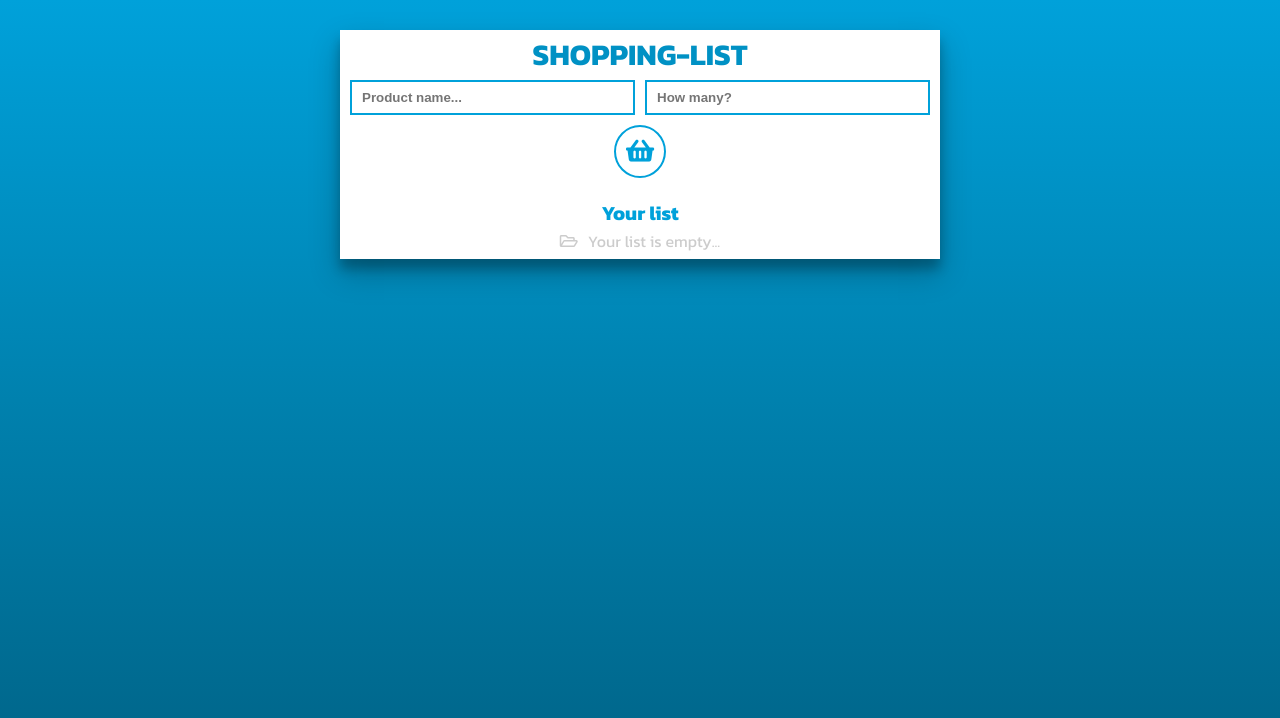
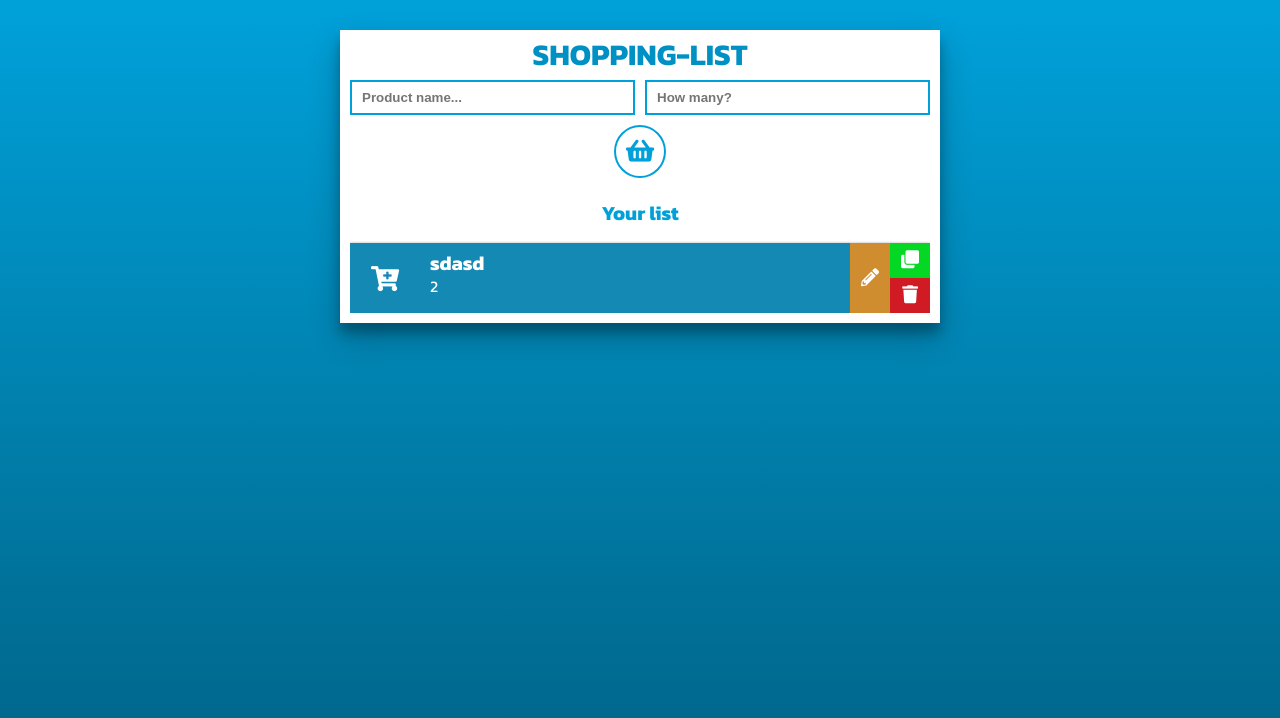
Before and after one commit to oleg9952/assignments, an Angular app: page / in a window 1280 px wide. Shown: the top 718 px of the page. Built offline with nearby package versions, Linux system fonts and the light colour scheme.

Commit message:
in progress

```diff
--- a/src/app/Components/form/form.component.ts
+++ b/src/app/Components/form/form.component.ts
@@ -1,4 +1,5 @@
-import { Component, OnInit, ViewChild, Output, EventEmitter } from '@angular/core';
+import { Component, OnInit, ViewChild } from '@angular/core';
+import { ShoppingService } from 'src/app/Services/shopping.service';
 
 export interface FormDataInterf {
   name: string;
@@ -11,12 +12,10 @@ export interface FormDataInterf {
   styleUrls: ['./form.component.scss']
 })
 export class FormComponent implements OnInit {
-  @Output() onNewProduct = new EventEmitter<FormDataInterf>();
-
   @ViewChild('productName') productName;
   @ViewChild('productAmount') productAmount;
 
-  constructor() { }
+  constructor(private shoppingService: ShoppingService) { }
 
   ngOnInit(): void {
   }
@@ -30,7 +29,7 @@ export class FormComponent implements OnInit {
       amount: parseInt(this.productAmount.nativeElement.value)
     }
 
-    this.onNewProduct.emit(data);
+    this.shoppingService.addNewProduct(data);
 
     form.reset();
   }
--- a/src/app/Components/product/product.component.html
+++ b/src/app/Components/product/product.component.html
@@ -1,14 +1,44 @@
 <div class="product">
+    <i class="fas fa-cart-plus"></i>
     <div class="product__content">
-        <i class="fas fa-cart-plus"></i>
-        <p class="product__name">{{ product.name }}</p>
-        <p class="product__amount">{{ product.amount }}</p>
+        <div
+            class="product__details"
+            [ngClass]="{active: editInput ? false : true}"
+        >
+            <p class="product__name">{{ product.name }}</p>
+            <p class="product__amount">{{ product.amount }}</p>
+        </div>
+        <div
+            class="product__edit-holder"
+            [ngClass]="{active: editInput}"
+        >
+            <input
+                type="text"
+                [value]="product.name"
+                #editedName
+            >
+        </div>
     </div>
+    <button
+        class="product__edit-btn"
+        (click)="editInput = !editInput"
+        *ngIf="!editInput;else saveBtn"
+    >
+        <i class="fas fa-pencil-alt"></i>
+    </button>
+    <ng-template #saveBtn>
+        <button
+            class="product__edit-btn save--btn"
+            (click)="handleEdit(product.id, editedName.value)"
+        >
+            <i class="fas fa-save"></i>
+        </button>
+    </ng-template>
     <div class="product__controls">
-        <button (click)="handleClone(product)">
+        <button (click)="shoppingService.cloneProduct(product)">
             <i class="fas fa-clone"></i>
         </button>
-        <button (click)="handleDelete(product.id)">
+        <button (click)="shoppingService.deleteProduct(product.id)">
             <i class="fas fa-trash"></i>
         </button>
     </div>
--- a/src/app/Components/product/product.component.scss
+++ b/src/app/Components/product/product.component.scss
@@ -2,29 +2,38 @@
     box-shadow:
         0 0px 3px rgba(0,0,0,0.12),
         0 0px 2px rgba(0,0,0,0.24);
-    min-height: 70px;
+    height: 70px;
     display: grid;
-    grid-template-columns: 1fr 50px;
+    grid-template-columns: 70px 1fr 40px 40px;
     background-color: #1389b4;
     margin-top: 10px;
     transform: translateX(100%);
     animation: slideIn .8s forwards;
     &__content {
         position: relative;
-        padding: 10px 10px 10px 80px;
+        padding: 10px;
         color: #fff;
+        overflow: hidden;
     }
     .fa-cart-plus {
-        position: absolute;
-        left: 0;
-        top: 0;
         height: 100%;
-        width: 70px;
         display: flex;
         justify-content: center;
         align-items: center;
         font-size: 25px;
+        color: #fff;
     }
+    &__details {
+        transition: .5s;
+        transform: translateY(calc(-100% - 10px));
+        position: absolute;
+        top: 10px;
+        left: 10px;
+    }
+    &__details.active {
+        transform: translateY(0%)
+    }
+
     &__name {
         font-size: 20px;
         font-weight: bold;
@@ -32,6 +41,52 @@
     }
     &__amount {
         font-size: 16px;
+    }
+
+    &__edit-holder {
+        height: 100%;
+        display: flex;
+        justify-content: center;
+        align-items: center;
+        transform: translateY(calc(100% + 10px));
+        transition: .5s;
+        input {
+            width: 80%;
+            height: 30px;
+            outline: none;
+            border: none;
+            background-color: rgba(255, 255, 255, .3);
+            text-align: center;
+            color: #fff;
+            transition: .3s;
+        }
+        input:focus {
+            background-color: rgba(255, 255, 255, .4);
+        }
+    }
+    &__edit-holder.active {
+        transform: translateX(0%);
+    }
+
+    &__edit-btn {
+        outline: none;
+        border: none;
+        color: #fff;
+        background-color: rgba(255, 143, 14, .8);
+        cursor: pointer;
+        transition: .3s;
+        font-size: 18px;
+    }
+    &__edit-btn:hover {
+        background-color: rgba(255, 143, 14, 1);
+    }
+
+    .save--btn {
+        background-color: rgba(9, 243, 223, .8);
+        transition: .3s;
+    }
+    .save--btn:hover {
+        background-color: rgba(9, 243, 223, 1);
     }
 
     &__controls {
--- a/src/app/Components/product/product.component.ts
+++ b/src/app/Components/product/product.component.ts
@@ -1,5 +1,5 @@
-import { Component, OnInit, Input, Output, EventEmitter } from '@angular/core';
-import { ProductInterf } from 'src/app/app.component';
+import { Component, OnInit, Input } from '@angular/core';
+import { ShoppingService, ProductInterf } from 'src/app/Services/shopping.service';
 
 @Component({
   selector: 'app-product',
@@ -9,19 +9,15 @@ import { ProductInterf } from 'src/app/app.component';
 export class ProductComponent implements OnInit {
   @Input() product: ProductInterf;
 
-  @Output() onClone = new EventEmitter<ProductInterf>();
-  @Output() onDelete = new EventEmitter<string>();
+  editInput: boolean = false;
 
-  constructor() { }
+  constructor(public shoppingService: ShoppingService) { }
 
   ngOnInit(): void {
   }
 
-  handleClone(product: ProductInterf): void {
-    this.onClone.emit(product);
-  }
-
-  handleDelete(productId: string): void {
-    this.onDelete.emit(productId);
+  handleEdit(productId: string, productName: string): void {
+    this.editInput = !this.editInput;
+    this.shoppingService.editProduct(productId, productName);
   }
 }
--- /dev/null
+++ b/src/app/Services/logging.service.ts
@@ -0,0 +1,25 @@
+import { Injectable } from '@angular/core';
+
+@Injectable({
+  providedIn: 'root'
+})
+export class LoggingService {
+
+  constructor() { }
+
+  notifyAdd(productName: string): void {
+    console.log(`You've added ${productName}`)
+  }
+
+  notifyEdit(productName: string): void {
+    console.log(`You've edited ${productName}`)
+  }
+
+  notifyClone(productName: string): void {
+    console.log(`You've cloned ${productName}`)
+  }
+
+  notifyDelete(productName: string): void {
+    console.log(`You've deleted ${productName}`)
+  }
+}
--- /dev/null
+++ b/src/app/Services/shopping.service.ts
@@ -0,0 +1,55 @@
+import { Injectable } from '@angular/core';
+import { v4 as uuidv4 } from 'uuid';
+import { FormDataInterf } from '../Components/form/form.component';
+import { LoggingService } from './logging.service';
+
+export interface ProductInterf {
+  id: string;
+  name: string;
+  amount: number
+}
+
+@Injectable({
+  providedIn: 'root'
+})
+export class ShoppingService {
+  shoppingList: Array<ProductInterf> = [
+    {
+      id: '1',
+      name: 'sdasd',
+      amount: 2
+    }
+  ];
+
+  constructor(private loggingService: LoggingService) { }
+
+  addNewProduct(product: FormDataInterf, cloning?: boolean): void {
+    this.shoppingList.push(<ProductInterf>{
+      ...product,
+      id: uuidv4()
+    });
+    if (cloning) return;
+    this.loggingService.notifyAdd(product.name);
+  }
+
+  cloneProduct(product: ProductInterf): void {
+    this.addNewProduct(product, true);
+    this.loggingService.notifyClone(product.name);
+  }
+
+  deleteProduct(productId: string): void {
+    const index = this.shoppingList.findIndex((prod: ProductInterf) => prod.id === productId);
+    if (index === -1) return;
+    this.loggingService.notifyDelete(this.shoppingList[index].name);
+    this.shoppingList.splice(index, 1);
+  }
+
+  editProduct(productId: string, productName: string): void {
+    for (const product of this.shoppingList) {
+      if (product.id === productId) {
+        product.name = productName;
+        this.loggingService.notifyEdit(productName);
+      }
+    }
+  }
+}
--- a/src/app/app.component.html
+++ b/src/app/app.component.html
@@ -1,19 +1,15 @@
 <div class="wrapper">
     <div class="app">
         <h1>Shopping-list</h1>
-        <app-form
-            (onNewProduct)="addNewProduct($event)"
-        ></app-form>
+        <app-form></app-form>
         <div class="app__content">
             <h2>Your list</h2>
             <div class="app__output"
-                *ngIf="shoppingList.length;else listEmpty"
+                *ngIf="shoppingService.shoppingList.length;else listEmpty"
             >
                 <app-product
-                    *ngFor="let product of shoppingList"
+                    *ngFor="let product of shoppingService.shoppingList"
                     [product]="product"
-                    (onClone)="cloneProduct($event)"
-                    (onDelete)="deleteProduct($event)"
                 ></app-product>
             </div>
             <ng-template #listEmpty>
--- a/src/app/app.component.ts
+++ b/src/app/app.component.ts
@@ -1,12 +1,5 @@
 import { Component } from '@angular/core';
-import { v4 as uuidv4 } from 'uuid';
-import { FormDataInterf } from './Components/form/form.component';
-
-export interface ProductInterf {
-  id: string;
-  name: string;
-  amount: number
-}
+import { ShoppingService } from './Services/shopping.service';
 
 @Component({
   selector: 'app-root',
@@ -14,22 +7,7 @@ export interface ProductInterf {
   styleUrls: ['./app.component.scss']
 })
 export class AppComponent {
-  shoppingList: Array<ProductInterf> = [];
 
-  addNewProduct(product: FormDataInterf): void {
-    this.shoppingList.push(<ProductInterf>{
-      ...product,
-      id: uuidv4()
-    });
-  }
+  constructor(public shoppingService: ShoppingService) {}
 
-  cloneProduct(product: ProductInterf): void {
-    this.addNewProduct(product);
-  }
-
-  deleteProduct(productId: string): void {
-    const index = this.shoppingList.findIndex((prod: ProductInterf) => prod.id === productId);
-    if (index === -1) return;
-    this.shoppingList.splice(index, 1);
-  }
 }
--- a/src/index.html
+++ b/src/index.html
@@ -2,7 +2,7 @@
 <html lang="en">
 <head>
   <meta charset="utf-8">
-  <title>Task-4</title>
+  <title>Task-6</title>
   <base href="/">
   <meta name="viewport" content="width=device-width, initial-scale=1">
   <link rel="icon" type="image/x-icon" href="favicon.ico">
```
Also changed, not shown: 1 other file (tests, documents, lock files or other folders).
